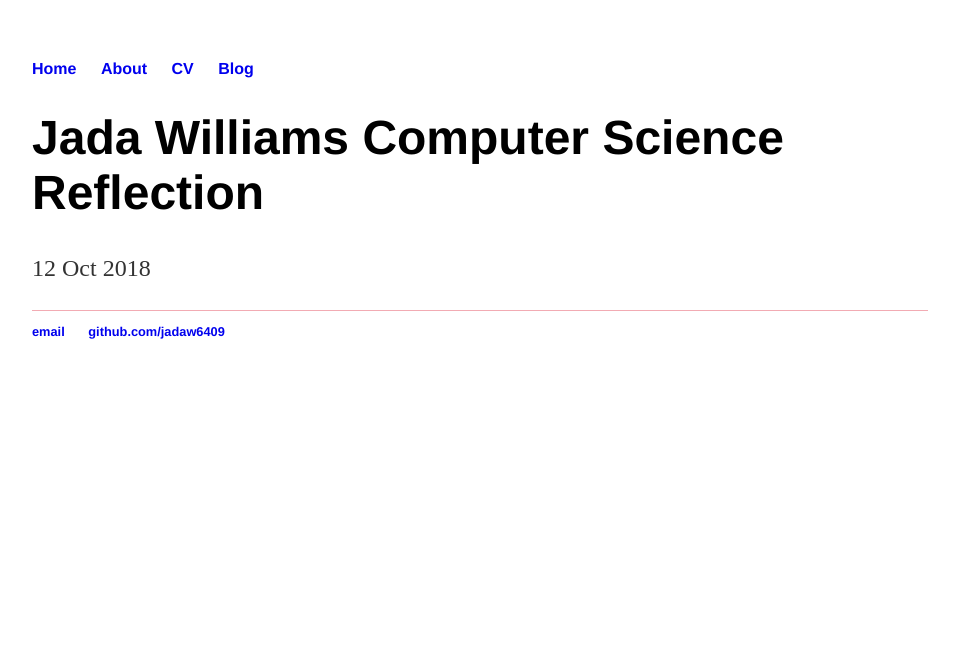
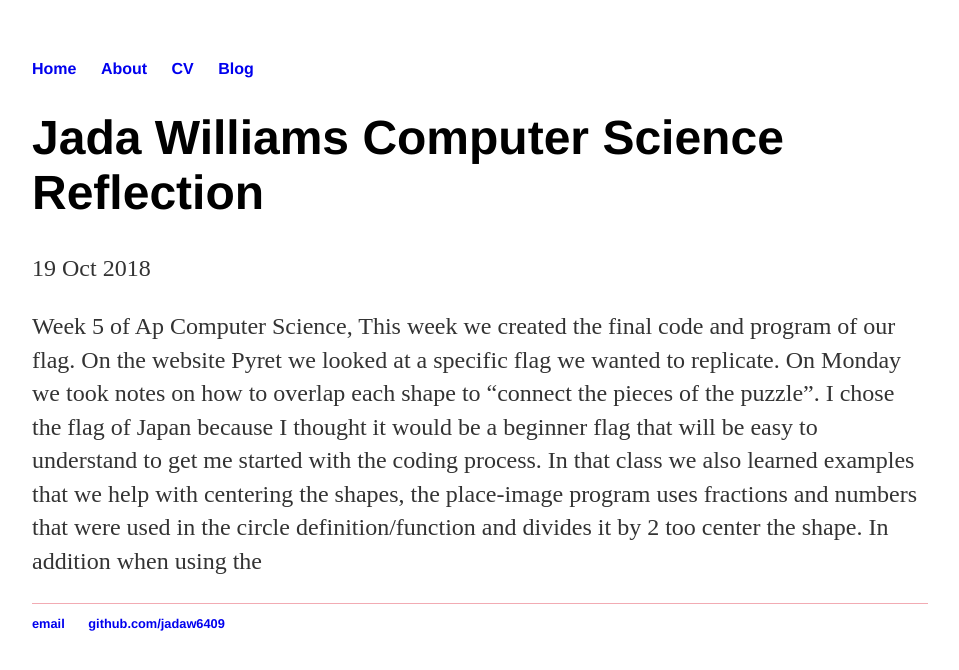
Before and after one commit to jadaw6409/jadaw6409.github.io, a Jekyll site: the page built from _posts/2018-10-19-title-of-my-post.md, in a window 1280 px wide. Shown: the top 670 px of the page, without its empty margins (160-1119 px from the left). Built offline with Jekyll 4.4.1, drawn with Linux system fonts in a browser that asks for light colours.

Commit message:
Update 2018-10-19-title-of-my-post.md

```diff
--- a/_posts/2018-10-19-title-of-my-post.md
+++ b/_posts/2018-10-19-title-of-my-post.md
@@ -1,5 +1,7 @@
 ---
 layout: post
 title: "Jada Williams Computer Science Reflection"
-date: 2018-10-12
+date: 2018-10-19
 ---
+
+Week 5 of Ap Computer Science, This week we created the final code and program of our flag. On the website Pyret we looked at a specific flag we wanted to replicate. On Monday we took notes on how to overlap each shape to "connect the pieces of the puzzle". I chose the flag of Japan because I thought it would be a beginner flag that will be easy to understand to get me started with the coding process. In that class we also learned examples that we help with centering the shapes, the place-image program uses fractions and numbers that were used in the circle definition/function and divides it by 2 too center the shape. In addition when using the
```
